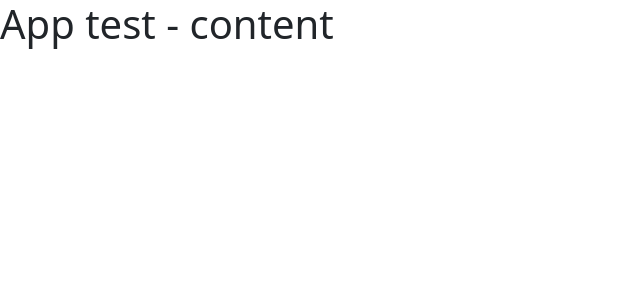
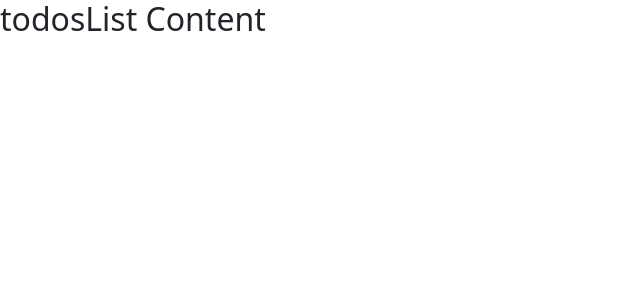
Before and after one commit to igos56/another-one-todo, a React (Create React App) app: page / in a window 1280 px wide. Shown: the top 300 px of the page, without its empty margins (0-640 px from the left). Built offline with nearby package versions, Linux system fonts and the light colour scheme.

Commit message:
Add TodosList component and import in App.js

```diff
--- a/src/App.js
+++ b/src/App.js
@@ -1,10 +1,15 @@
 import API from "./api";
+import TodosList from "./components/todosList/todosList";
 
 const App = () => {
     // пробуем вывести в консоль ответ с api
     API.todos.fetchAll().then((todosData) => console.log(todosData));
 
-    return <div className="App">{<h1>App test - content</h1>}</div>;
+    return (
+        <div className="App">
+            <TodosList />
+        </div>
+    );
 };
 
 export default App;
--- /dev/null
+++ b/src/components/todosList/todosList.jsx
@@ -0,0 +1,5 @@
+const TodosList = () => {
+    return <h2>todosList Content</h2>;
+};
+
+export default TodosList;
```
